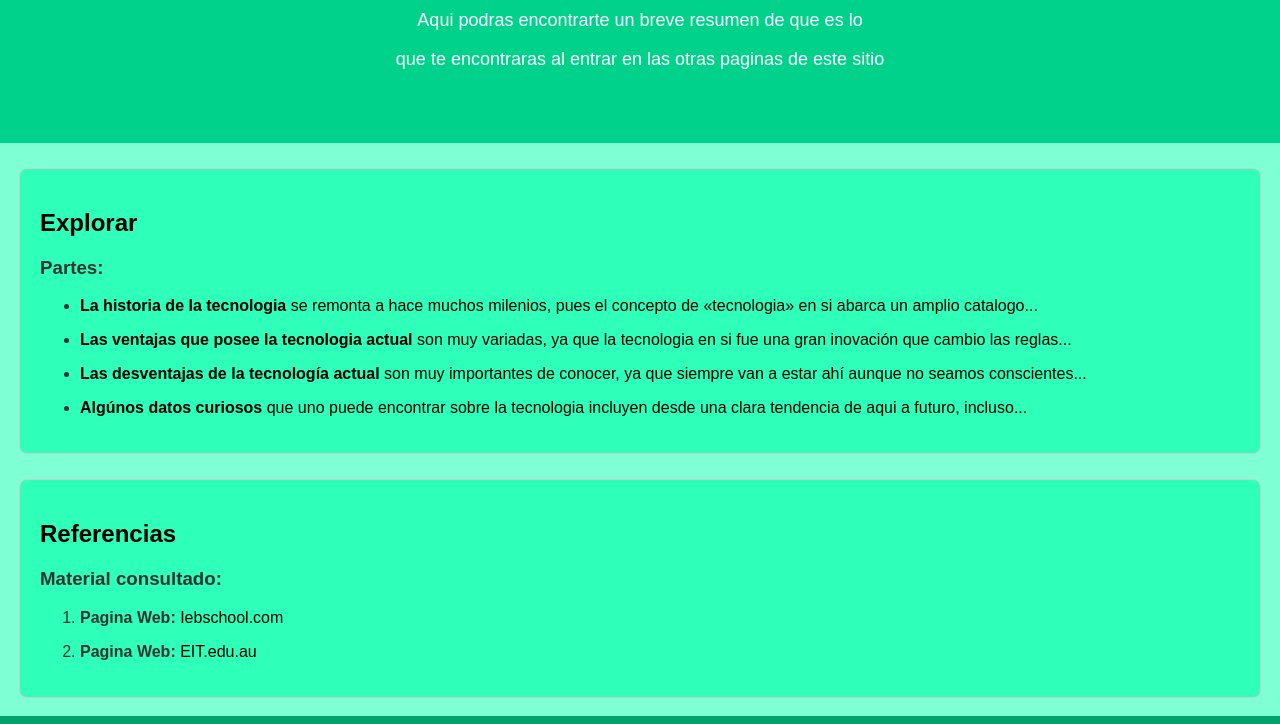
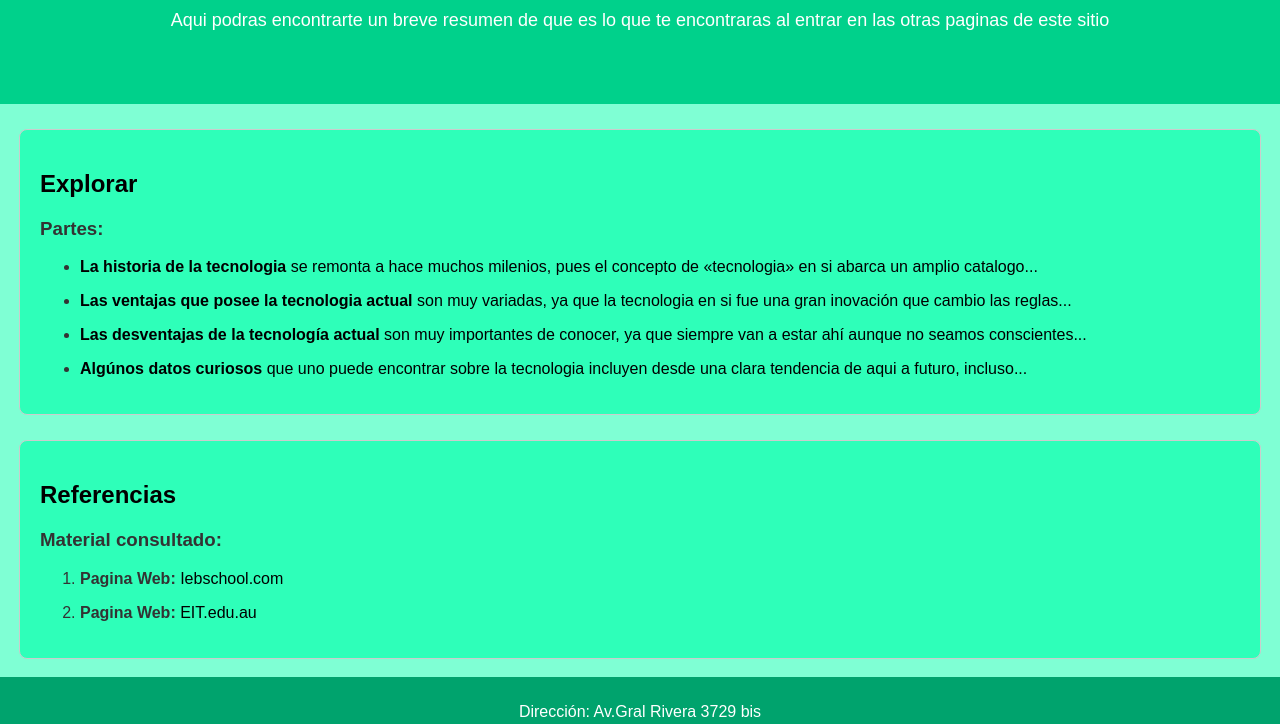
Before and after one commit to 58510794/Experiencia-de-Usuario, a plain HTML site: page index.html in a window 1280 px wide. Shown: the part 308-1032 px from the top of the page. Drawn offline with Linux system fonts and the light colour scheme.

Commit message:
Update index.html

```diff
--- a/index.html
+++ b/index.html
@@ -26,7 +26,7 @@
 
 		<section class="banner" id="inicio">
 			<h2>Resumenes breves</h2>
-			<p>Aqui podras encontrarte un breve resumen de que es lo </p><p>que te encontraras al entrar en las otras paginas de este sitio</p>
+			<p>Aqui podras encontrarte un breve resumen de que es lo que te encontraras al entrar en las otras paginas de este sitio</p>
 		</section>
 
 		<section id="infografia">
```
